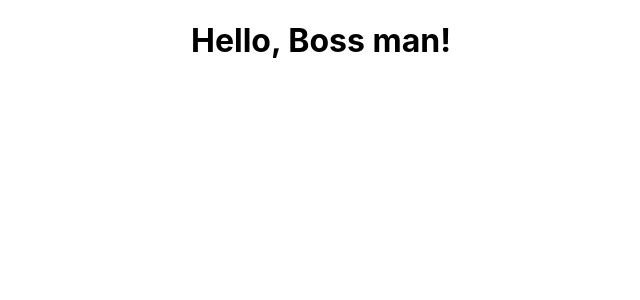
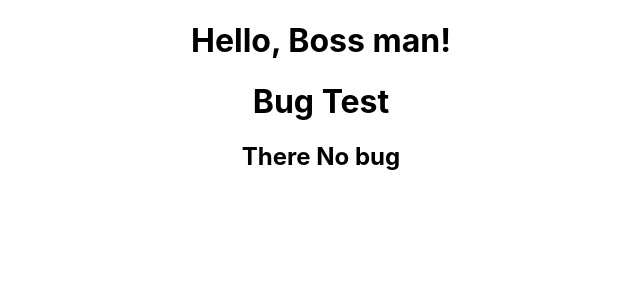
Before and after one commit to femipraize/ReactJS_Tut, a React (Create React App) app in the folder ReactMastery/react-demo/: page / in a window 1280 px wide. Shown: the top 300 px of the page, without its empty margins (319-959 px from the left). Built offline with nearby package versions, Linux system fonts and the light colour scheme.

Commit message:
working with react fragment

```diff
--- a/ReactMastery/react-demo/src/App.js
+++ b/ReactMastery/react-demo/src/App.js
@@ -1,11 +1,21 @@
 import './App.css';
 
 const App = () =>{
-  const name = 'Femz'
+  const name = null
   const isNameShowing = false;
   return (
     <div className="App">
      <h1>Hello, {isNameShowing? name: 'Boss man'}!</h1>
+     {name ? (
+      <>
+        <h1> {name}</h1>
+      </>
+     ) : (
+      <>
+        <h1> Bug Test</h1>
+        <h2> There No bug</h2>
+      </>
+     ) }
     </div>
   );
 }
```
